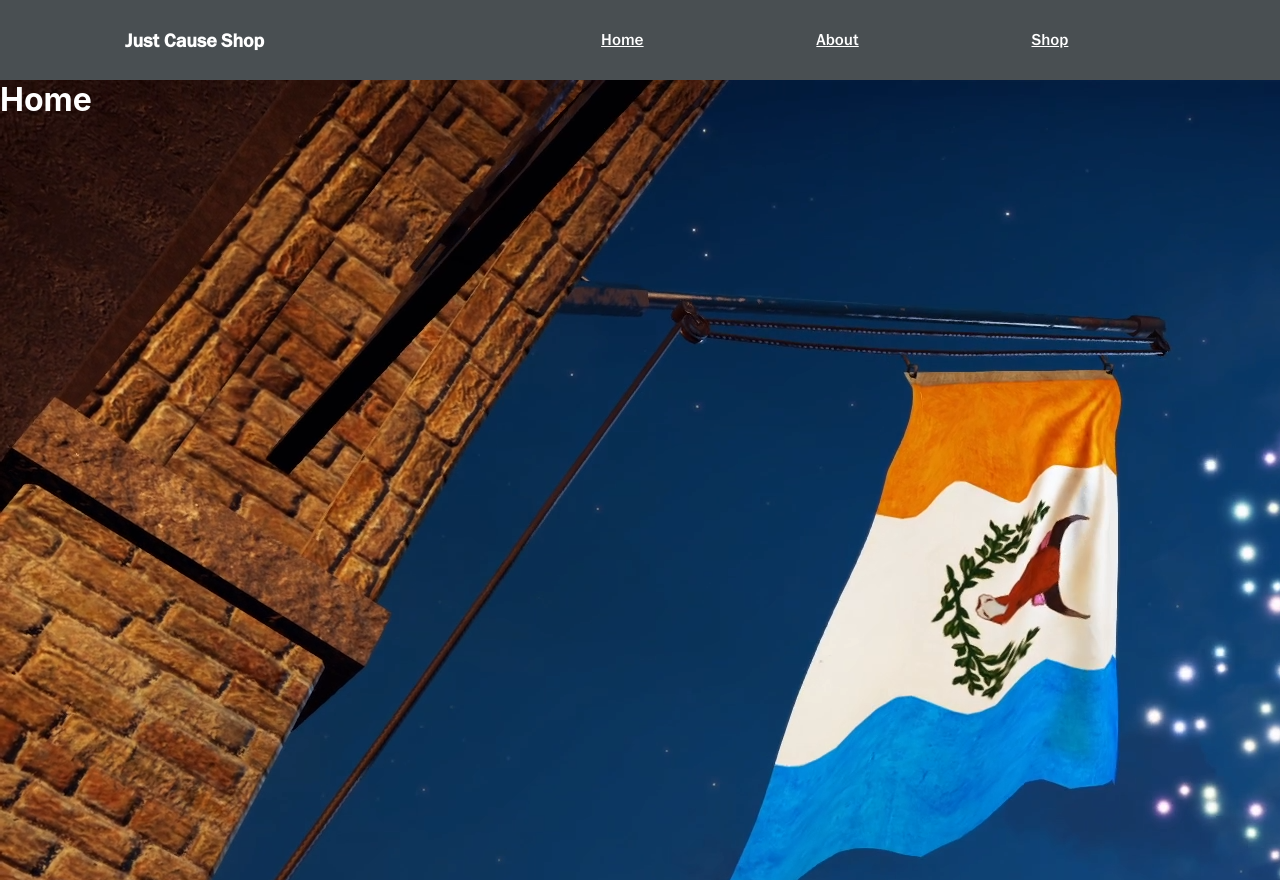
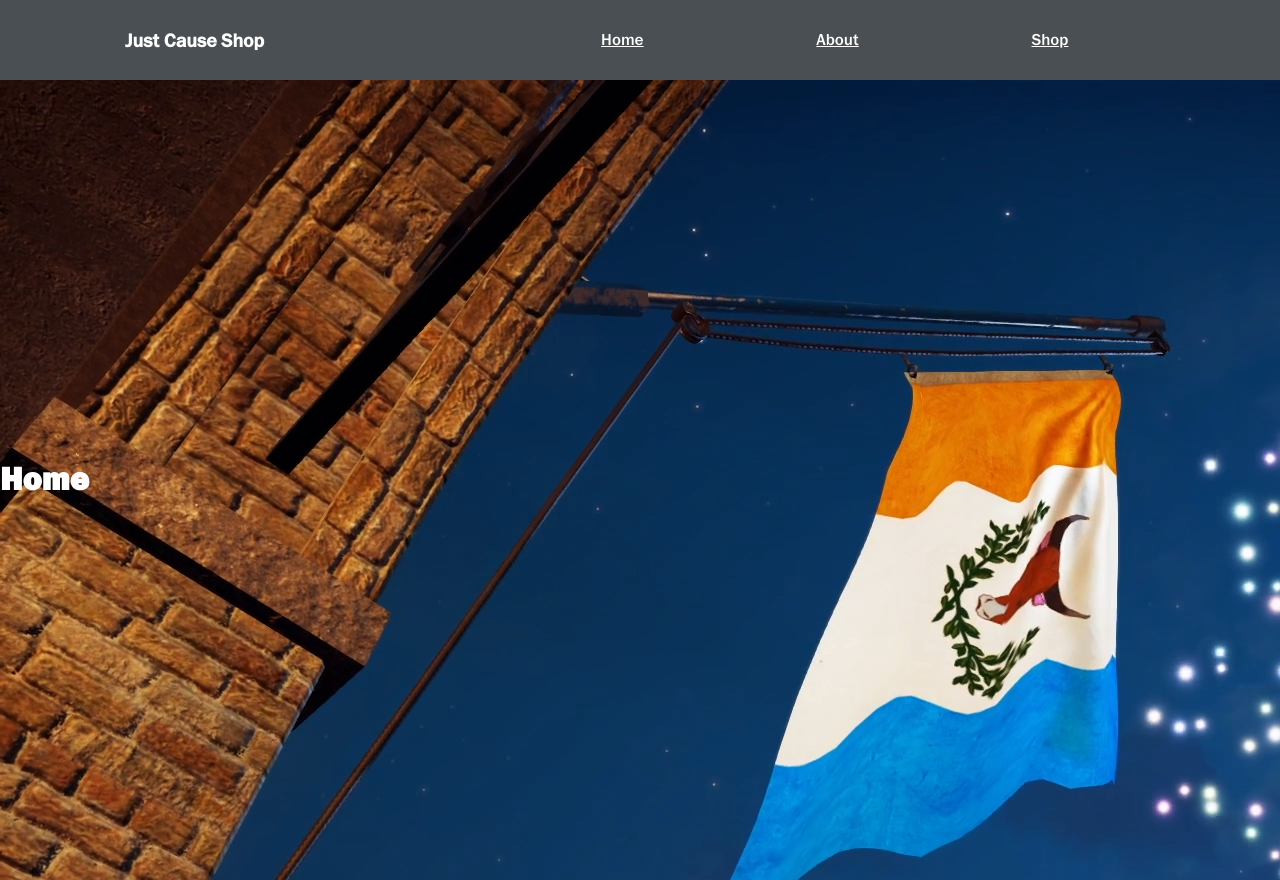
Before and after one commit to chapmancbVCU/shopping-cart, a React (Create React App) app: page /#/ in a window 1280 px wide. Built offline with nearby package versions, Linux system fonts and the light colour scheme.

Commit message:
Setup styling

```diff
--- a/src/App.css
+++ b/src/App.css
@@ -14,9 +14,17 @@
 }
 
 .home {
+  font-family: "JC3Heavy", sans-serif;
   color: white;
   height: 100vh;
   display: flex;
+  flex-direction: column;
+  align-items: flex-start;
+  justify-content: center;
+}
+
+.home-elements {
+  margin-left: 15%;
 }
 
 nav {
```
